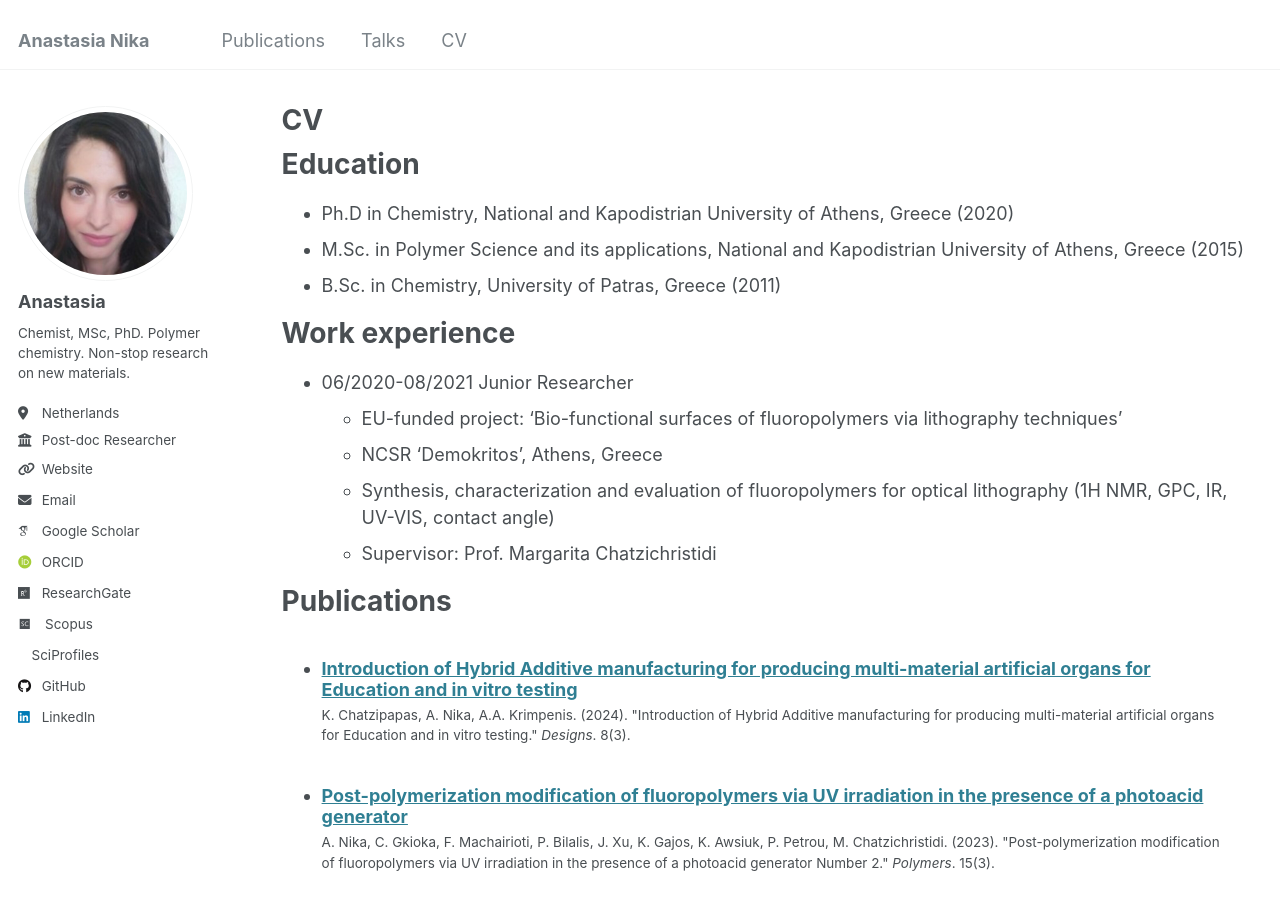
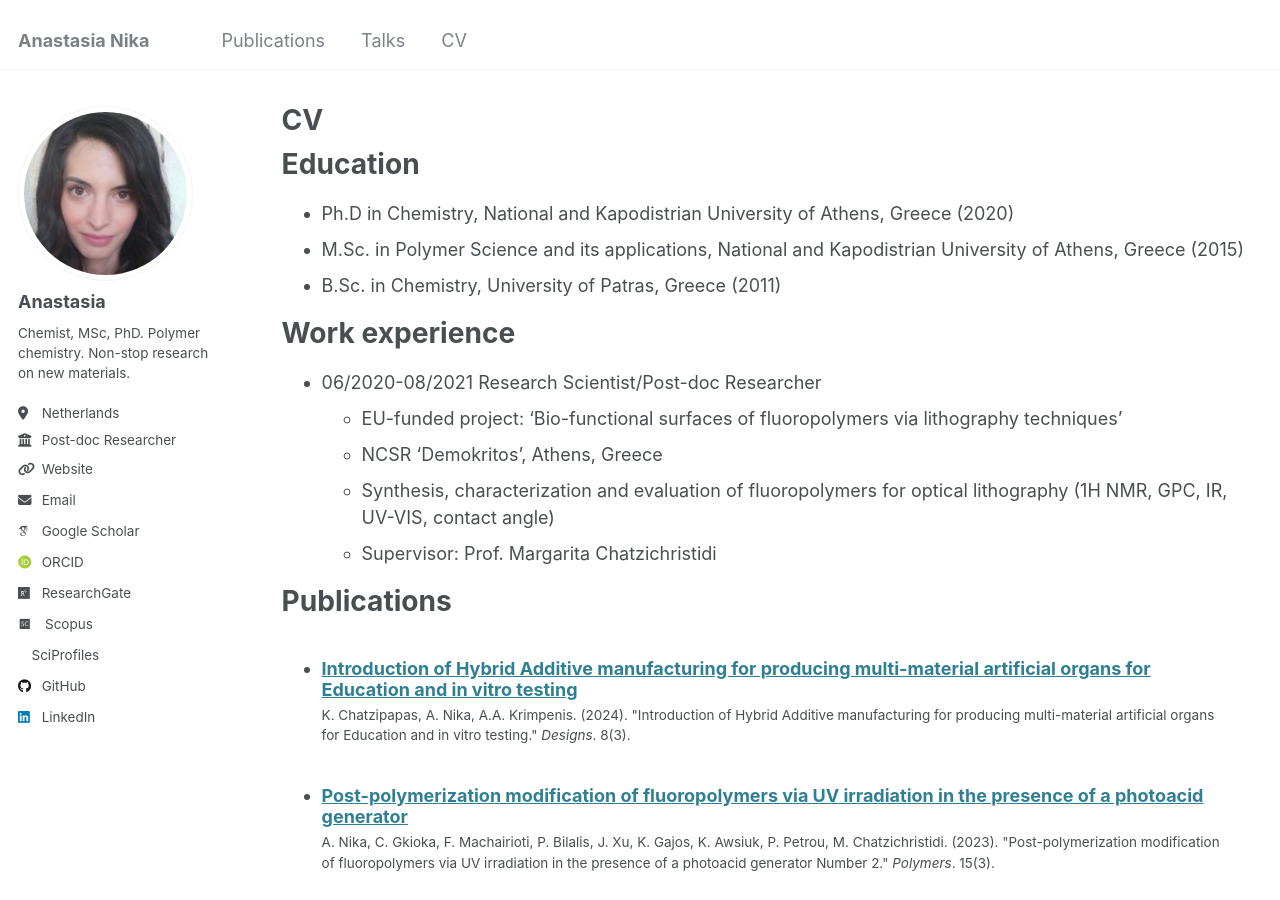
Before and after one commit to anastasianika/anastasianika.github.io, a Jekyll site: the page built from _pages/cv.md, in a window 1280 px wide and 900 px high. Built offline with Jekyll 4.4.1, drawn with Linux system fonts in a browser that asks for light colours; some web fonts are replaced.

Commit message:
Update cv.md

```diff
--- a/_pages/cv.md
+++ b/_pages/cv.md
@@ -17,7 +17,7 @@ Education
 
 Work experience
 ======
-* 06/2020-08/2021 Junior Researcher
+* 06/2020-08/2021 Research Scientist/Post-doc Researcher
   * EU-funded project: 'Bio-functional surfaces of fluoropolymers via lithography techniques'
   * NCSR 'Demokritos', Athens, Greece
   * Synthesis, characterization and evaluation of fluoropolymers for optical lithography (1H NMR, GPC, IR, UV-VIS, contact angle)
```
